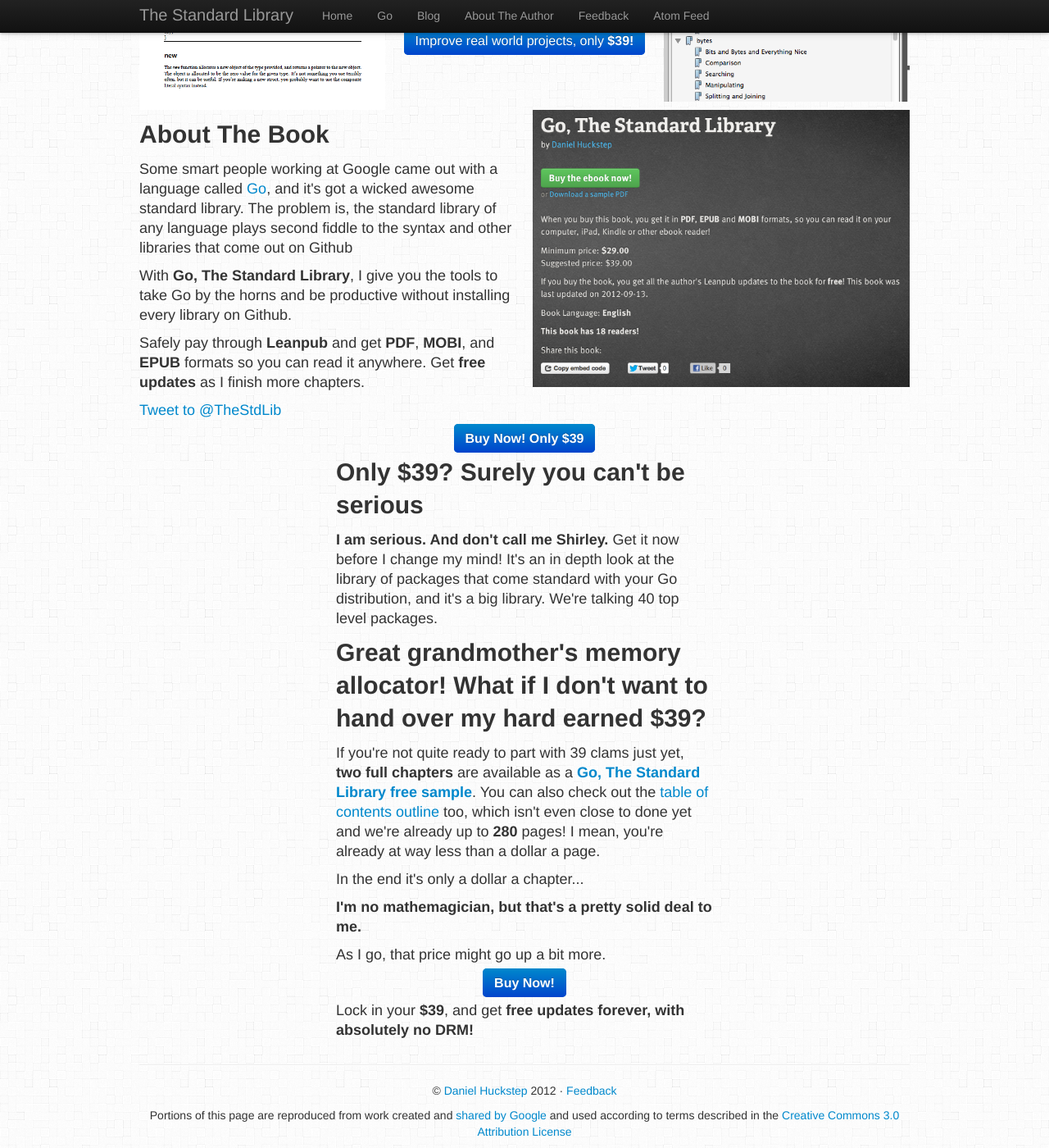
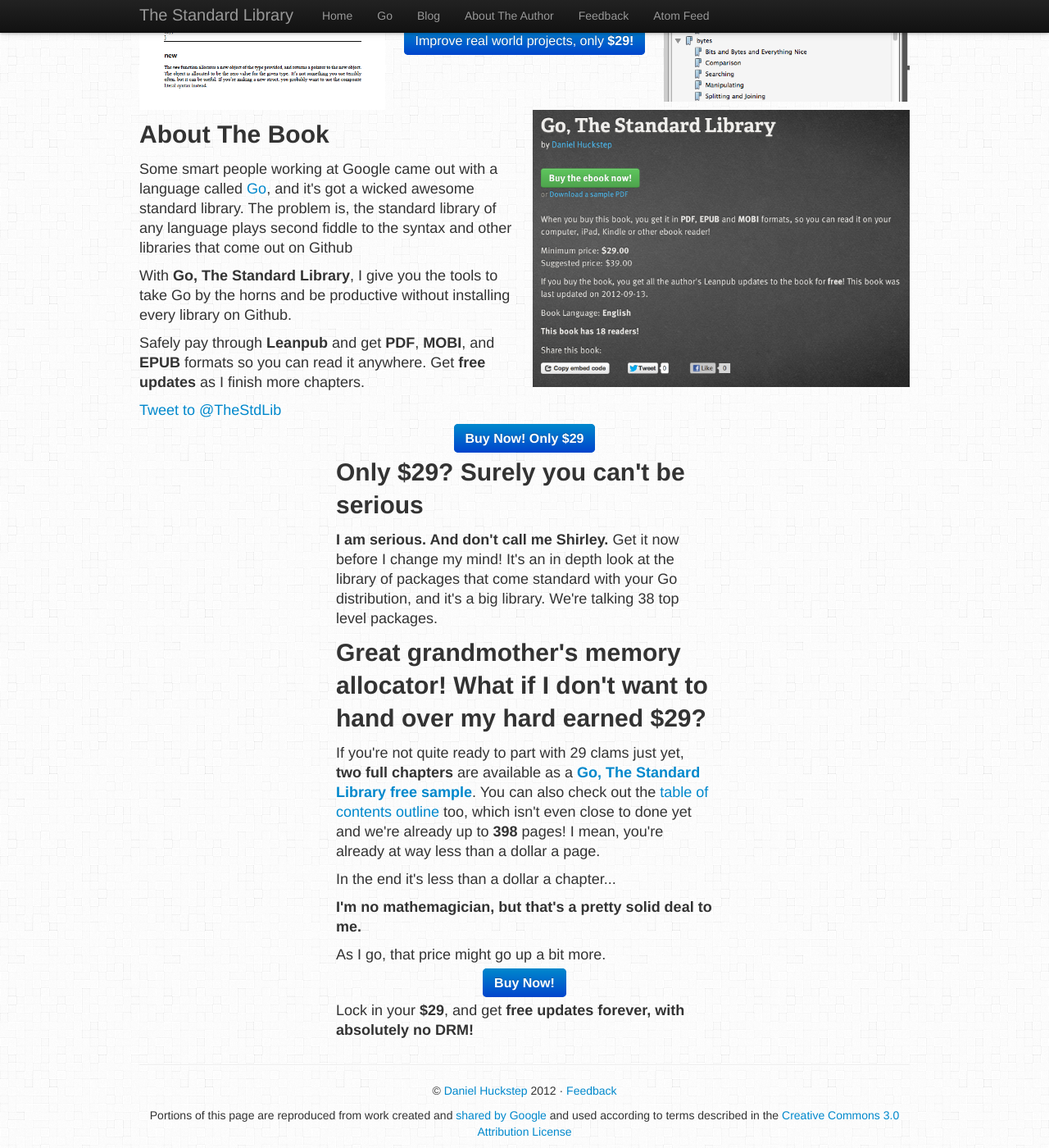
Before and after one commit to darkhelmet/thestdlib.com, a Jekyll site: the page built from index.html, in a window 1280 px wide and 1400 px high, scrolled down 1047 px. Shown: the whole window at 82% size. Built offline with Jekyll 4.4.1, drawn with Linux system fonts in a browser that asks for light colours; comment, search, counter and statistics services are not loaded.

Commit message:
price update

```diff
--- a/_config.yml
+++ b/_config.yml
@@ -3,10 +3,10 @@
 author_email: darkhelmet@darkhelmetlive.com
 title: The Standard Library
 go:
-    price: 39
-    pages: 280
-    chapters: 24
-    total_chapters: 40
+    price: 29
+    pages: 398
+    chapters: 34
+    total_chapters: 38
     title: Go, The Standard Library
     sample: http://samples.leanpub.com/go-thestdlib-sample.pdf
     leanpub: https://leanpub.com/go-thestdlib
--- a/index.html
+++ b/index.html
@@ -89,7 +89,7 @@
             <p><b>I am serious. And don't call me Shirley.</b> Get it now before I change my mind! It's an in depth look at the library of packages that come standard with your Go distribution, and it's a big library. We're talking {{ site.go.total_chapters }} top level packages.</p>
             <h2>Great grandmother's memory allocator! What if I don't want to hand over my hard earned ${{ site.go.price }}?</h2>
             <p>If you're not quite ready to part with {{ site.go.price }} clams just yet, <b>two full chapters</b> are available as a <b><a href="{{ site.go.sample }}">{{ site.go.title }} free sample</a></b>. You can also check out the <a href="{{ site.go.leanpub }}">table of contents outline</a> too, which isn't even close to done yet and we're already up to <b>{{ site.go.pages }}</b> pages! I mean, you're already at way less than a dollar a page.</p>
-            <p>In the end it's only a dollar a chapter...</p>
+            <p>In the end it's less than a dollar a chapter...</p>
             <p><b>I'm no mathemagician, but that's a pretty solid deal to me.</b></p>
             <p>As I go, that price might go up a bit more.</p>
             <p style="text-align: center">
```
